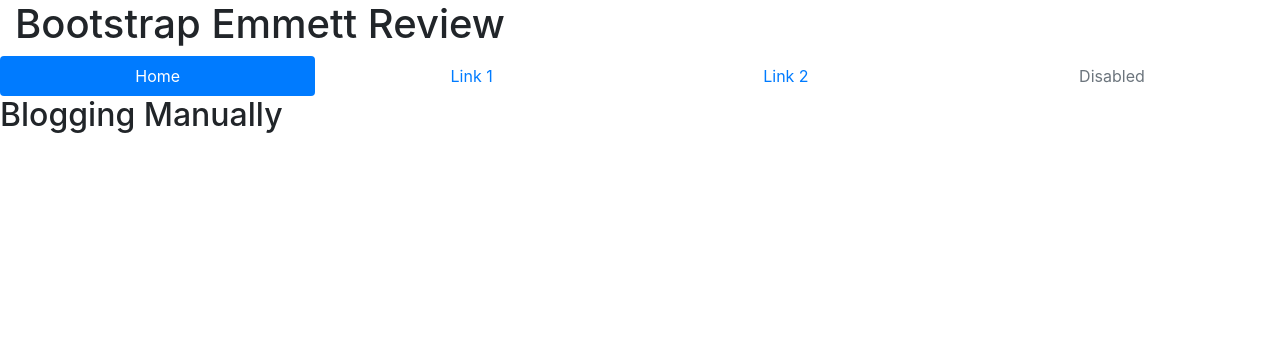
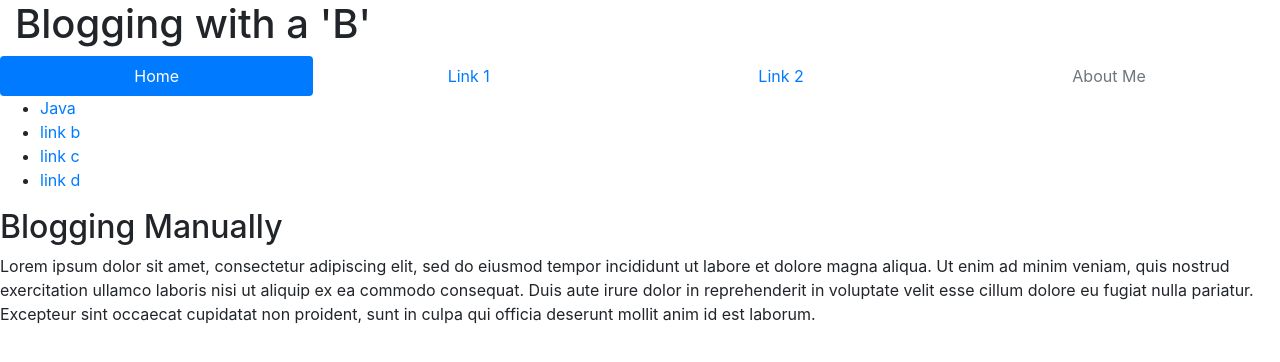
Before and after one commit to royencela/royencela.github.io, a plain HTML site: page index.html in a window 1280 px wide. Drawn offline with nearby package versions, Linux system fonts and the light colour scheme.

Commit message:
subpages

```diff
--- a/index.html
+++ b/index.html
@@ -10,7 +10,7 @@
         integrity="sha384-ggOyR0iXCbMQv3Xipma34MD+dH/1fQ784/j6cY/iJTQUOhcWr7x9JvoRxT2MZw1T" crossorigin="anonymous">
 
 
-    <title>Just do the thing</title>
+    <title>Blogging with a 'B'</title>
 
 </head>
 
@@ -26,8 +26,8 @@
         crossorigin="anonymous"></script>
 
     <main>
-        <header class="container-fluid" style="min-height: 40;">
-            <h1>Bootstrap Emmett Review</h1>
+        <header class="container-fluid" style="min-height: 40; padding: 30;">
+            <h1>Blogging with a 'B'</h1>
         </header>
         <nav>
             <ul class="nav nav-pills nav-fill">
@@ -41,19 +41,30 @@
                     <a class="nav-link" href="#">Link 2</a>
                 </li>
                 <li class="nav-item">
-                    <a class="nav-link disabled" href="#" tabindex="-1" aria-disabled="true">Disabled</a>
+                    <a class="nav-link disabled" href="#" tabindex="-1" aria-disabled="true">About Me</a>
                 </li>
             </ul>
         </nav>
-        <aside>
-
+        <aside id="leftNavigationPane">
+            <ul>
+                <li><a href="http://">Java</a></li>
+                <li><a href="http://">link b</a></li>
+                <li><a href="http://">link c</a></li>
+                <li><a href="http://">link d</a></li>
+            </ul>
         </aside>
         <section class-="container-fluid">
 
             <article>
                 <h2>Blogging Manually</h2>
                 <p>
-
+                    Lorem ipsum dolor sit amet, consectetur adipiscing elit, sed do eiusmod tempor incididunt ut labore
+                    et dolore magna
+                    aliqua. Ut enim ad minim veniam, quis nostrud exercitation ullamco laboris nisi ut aliquip ex ea
+                    commodo consequat. Duis
+                    aute irure dolor in reprehenderit in voluptate velit esse cillum dolore eu fugiat nulla pariatur.
+                    Excepteur sint
+                    occaecat cupidatat non proident, sunt in culpa qui officia deserunt mollit anim id est laborum.
                 </p>
             </article>
             <article>
```
Also changed, not shown: subpage/about.html (added, +8 -0 lines), subpage/body.html (added, +4 -0 lines).
